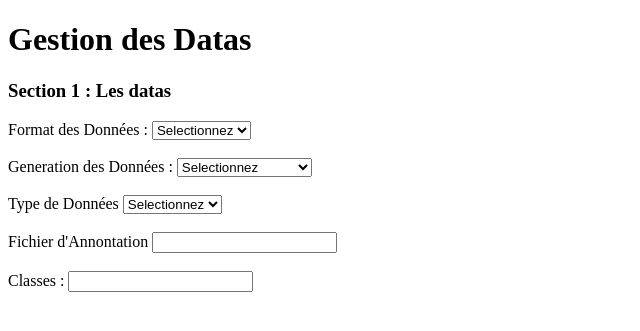
After one commit to diadjii/plateforme_deep_learning, a Flask app: template templates/gestion_datas.html.j2 in a window 1280 px wide. The commit adds this page. Shown: the top 331 px of the page, without its empty margins (0-640 px from the left). Run offline with Flask 2, Linux system fonts and the light colour scheme; the template is opened without the code that fills it, so the values that code supplies are empty.

```diff
--- a/run.py
+++ b/run.py
@@ -1,9 +1,12 @@
 
-from flask import Flask
-import numpy
+from flask import Flask, request, render_template
 
 app = Flask(__name__)
 
 
+@app.route('/')
+def index():
+    return render_template('gestion_datas.html.j2')
+
 if __name__ == '__main__':
     app.run(debug=True)
--- /dev/null
+++ b/static/js/script_datas.js
@@ -0,0 +1,43 @@
+$(() => {
+
+})
+
+let fieldReshape = $("input[name='RESHAPE']");
+let fieldDataFeed = $("select[name='DATA_FEED']");
+let fieldDataType = $("select[name='DATA_TYPE']");
+let fieldLabelName = $("input[name='LABEL_NAME']");
+let fieldDataFormat = $("select[name='DATA_FORMAT']");
+let fieldLabelFormat = $("select[name='LABEL_FORMAT']");
+
+
+fieldDataFeed.change(e => {
+  if (e.currentTarget.value == "KERAS_DATASET") {
+    $("#section_reshape").show();
+  } else {
+    $("#section_reshape").hide()
+  }
+});
+
+fieldDataFormat.change(e => {
+  if (e.currentTarget.value == "GEN" && fieldDataType.val() == "IMG") {
+    $("#section_format").show();
+    $("#section_classes").show();
+    $("#section2").hide();
+
+  } else if (e.currentTarget.value == "VOC") {
+    $("#section2").show();
+    $("#section_classes").show();
+  } else {
+    $("#section_format").hide();
+    $("#section2").hide();
+
+  }
+});
+
+fieldDataType.change(e => {
+  if (e.currentTarget.value == "IMG" && fieldDataFormat.val() == "GEN") {
+    $("#section_format").show();
+  } else {
+    $("#section_format").hide();
+  }
+});
--- a/templates/index.html
+++ b/templates/base.html.j2
@@ -3,18 +3,23 @@
   <head>
     <meta charset="utf-8">
     <title>Plateforme Deep Learning</title>
+    <script src="{{url_for('static', filename='js/jquery.min.js')}}" charset="utf-8"></script>
   </head>
   <body>
     <div id="">
       <div id="header">
-        <h1>Plateforme Deep Learning</h1>
+        <h1>Gestion des Datas</h1>
       </div>
       <div id="content">
+        {% block content %}
 
+        {% endblock %}
       </div>
       <div id="footer">
 
       </div>
+      {% block script %}
+      {% endblock %}
     </div>
   </body>
 </html>
--- /dev/null
+++ b/templates/gestion_datas.html.j2
@@ -0,0 +1,72 @@
+{% extends "base.html.j2" %}
+
+{% block content %}
+<form id="form-create-datas">
+  <div class="section1">
+    <h3>Section 1 : Les datas</h3>
+    <label for="">Format des Données :</label>
+    <select name="DATA_FORMAT">
+      <option selected>Selectionnez</option>
+      <option value="KERAS">KERAS</option>
+      <option value="VOC">VOC</option>
+      <option value="GEN">GEN</option>
+    </select>
+    <br><br>
+    <label for="">Generation des Données :</label>
+    <select class="" name="DATA_FEED">
+      <option selected>Selectionnez</option>
+      <option value="GENERATOR">GENERATOR</option>
+      <option value="IMG">IMG</option>
+      <option value="KERAS_DATASET">KERAS_DATASET</option>
+    </select>
+    <br><br>
+    <label for="">Type de Données</label>
+    <select class="" name="DATA_TYPE">
+      <option selected>Selectionnez</option>
+      <option value="IMG">IMG</option>
+    </select>
+    <div id="section_reshape" hidden>
+      <br><br>
+      <label for="">Formatage des Données</label>
+      <input type="checkbox" name="RESHAPE" checked="true">
+    </div>
+    <div id="section_format" hidden>
+      <br><br>
+      <label id="label_format">Format du Label</label>
+      <select class="" name="LABEL_FORMAT">
+        <option selected>Selectionnez</option>
+        <option value="VIA_JSON">VIA_JSON</option>
+      </select>
+    </div>
+    <br><br>
+    <label for="">Fichier d'Annontation</label>
+    <input type="text" name="LABEL_NAME">
+    <br><br>
+  </div>
+  <div id="section_classes">
+    <label for="">Classes :</label>
+    <input type="text" name="CLASSES">
+  </div>
+  <div id="section2" hidden>
+    <h3>Section 2 : Generateur</h3>
+    <label for="">Normalisation</label>:
+    <input type="checkbox" name="RESCALE">
+    <br><br>
+    <label for="">Taille des Images :</label>
+    <input type="number" name="y1" style="width:50px">
+    <strong>x</strong>
+    <input type="number" name="y2" style="width:50px">
+    <br><br>
+    <label for="">Taille du batch:</label>
+    <input type="number" name="BATCH_SIZE" min="1" value="1">
+    <br><br>
+    <label for="">Format du label :</label>
+    <select name="CLASS_MODE" id="">
+      <option value="categorical">Categorical</option>
+    </select>
+  </div>
+</form>
+{% endblock %}
+{% block script %}
+<script src="{{url_for('static', filename='js/script_datas.js')}}" charset="utf-8"></script>
+{% endblock %}
```
